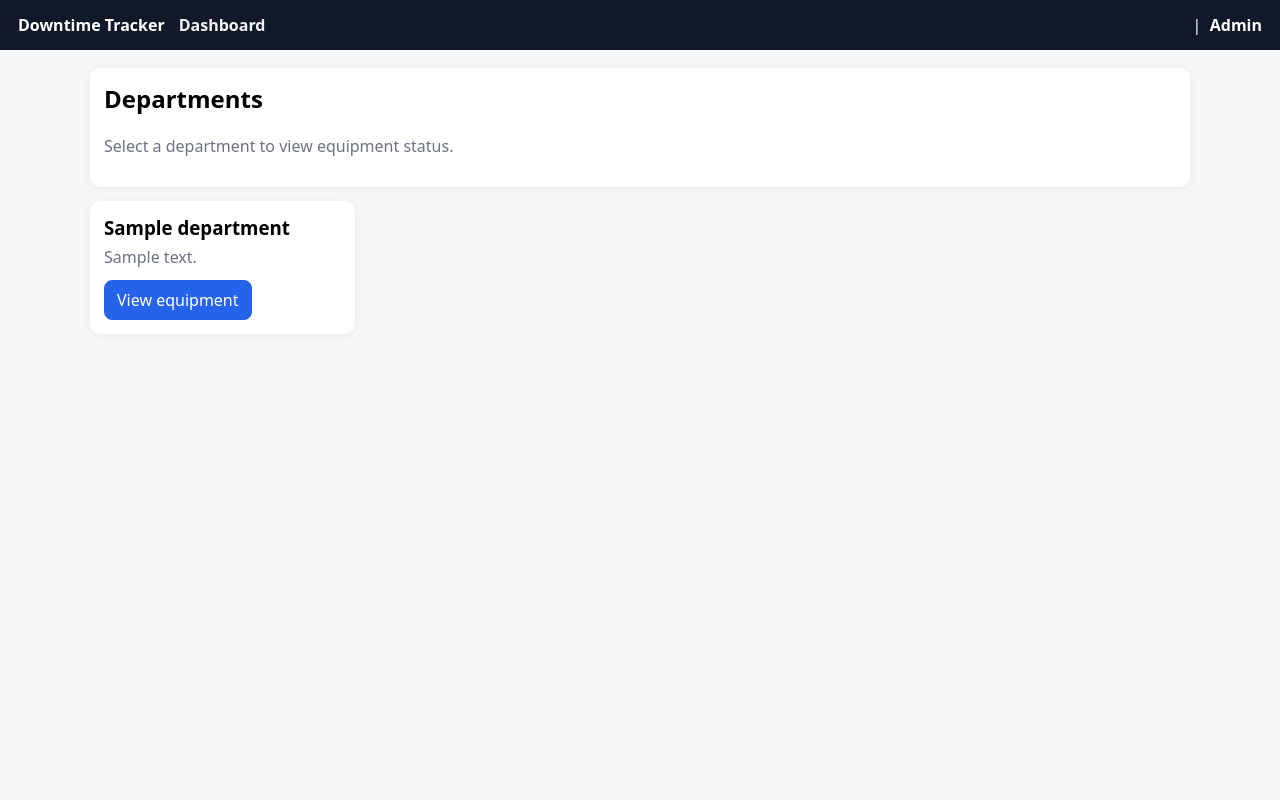
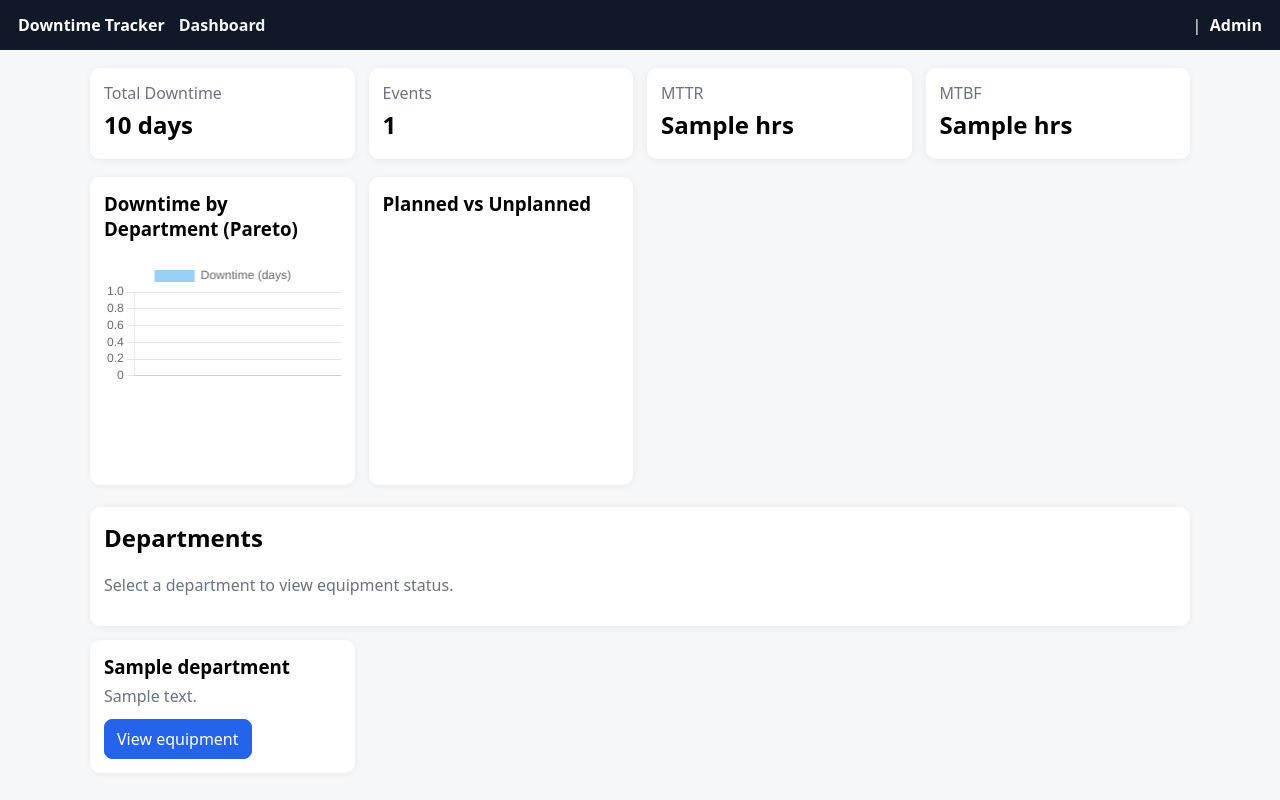
Before and after one commit to prestochango93/downtime-server, a Django app: template downtime/downtime_tracker/templates/downtime_tracker/home.html in a window 1280 px wide. Run offline with Django 5.2, Linux system fonts and the light colour scheme; tables that the repository leaves empty hold one stand-in row (values such as "Sample post"); the template is opened without the code that fills it: values that come from a table or form of the project are taken from there, most other values are stand-ins (such as "Sample title", 1, 10 or a date in 2020); a map, chart or similar area stays blank.

Commit message:
Update home.html

```diff
--- a/downtime/downtime_tracker/templates/downtime_tracker/home.html
+++ b/downtime/downtime_tracker/templates/downtime_tracker/home.html
@@ -1,7 +1,57 @@
 {% extends "downtime_tracker/base.html" %}
-{% block title %}Departments — Downtime Tracker{% endblock %}
+{% block title %}Plant Dashboard — Downtime Tracker{% endblock %}
 
 {% block content %}
+
+<!-- ================= KPIs ================= -->
+<div class="grid">
+  <div class="card">
+    <div class="muted">Total Downtime</div>
+    <h2 style="margin:4px 0;">{{ kpi_total_days }} days</h2>
+  </div>
+
+  <div class="card">
+    <div class="muted">Events</div>
+    <h2 style="margin:4px 0;">{{ kpi_event_count }}</h2>
+  </div>
+
+  <div class="card">
+    <div class="muted">MTTR</div>
+    <h2 style="margin:4px 0;">{{ kpi_mttr }} hrs</h2>
+  </div>
+
+  <div class="card">
+    <div class="muted">MTBF</div>
+    <h2 style="margin:4px 0;">{{ kpi_mtbf }} hrs</h2>
+  </div>
+</div>
+
+
+<div style="height:18px;"></div>
+
+
+<!-- ================= CHARTS ================= -->
+<div class="grid">
+
+  <!-- Pareto -->
+  <div class="card">
+    <h3 style="margin-top:0;">Downtime by Department (Pareto)</h3>
+    <canvas id="paretoChart" height="160"></canvas>
+  </div>
+
+  <!-- Category breakdown -->
+  <div class="card">
+    <h3 style="margin-top:0;">Planned vs Unplanned</h3>
+    <canvas id="catChart" height="160"></canvas>
+  </div>
+
+</div>
+
+
+<div style="height:22px;"></div>
+
+
+<!-- ================= DEPARTMENTS ================= -->
 <div class="card">
   <h2 style="margin-top:0;">Departments</h2>
   <p class="muted">Select a department to view equipment status.</p>
@@ -13,12 +63,64 @@
   {% for d in departments %}
     <div class="card">
       <h3 style="margin:0 0 6px 0;">{{ d.name }}</h3>
-        {% if d.description %}<div class="muted">{{ d.description }}</div>{% endif %}
+      {% if d.description %}
+        <div class="muted">{{ d.description }}</div>
+      {% endif %}
+
       <div style="height:12px;"></div>
-        <a class="btn btn-primary" href="{% url 'downtime_tracker:department_detail' d.code %}">View equipment</a>
+
+      <a class="btn btn-primary"
+         href="{% url 'downtime_tracker:department_detail' d.code %}">
+         View equipment
+      </a>
     </div>
   {% empty %}
     <div class="card">No active departments yet.</div>
   {% endfor %}
 </div>
+
+
+<!-- ================= CHART JS ================= -->
+<script src="https://cdn.jsdelivr.net/npm/chart.js"></script>
+
+<script>
+/* Pareto */
+const paretoLabels = {{ pareto_labels_json|safe }};
+const paretoValues = {{ pareto_values_json|safe }};
+
+new Chart(document.getElementById('paretoChart'), {
+  type: 'bar',
+  data: {
+    labels: paretoLabels,
+    datasets: [{
+      label: 'Downtime (days)',
+      data: paretoValues
+    }]
+  },
+  options: {
+    responsive: true,
+    plugins: { legend: { display: true } },
+    scales: { y: { beginAtZero: true } }
+  }
+});
+
+
+/* Planned vs Unplanned */
+const catLabels = {{ cat_labels_json|safe }};
+const catValues = {{ cat_values_json|safe }};
+
+new Chart(document.getElementById('catChart'), {
+  type: 'pie',
+  data: {
+    labels: catLabels,
+    datasets: [{
+      data: catValues
+    }]
+  },
+  options: {
+    responsive: true
+  }
+});
+</script>
+
 {% endblock %}
```
Lines whose indentation alone changed are shown as unchanged.
